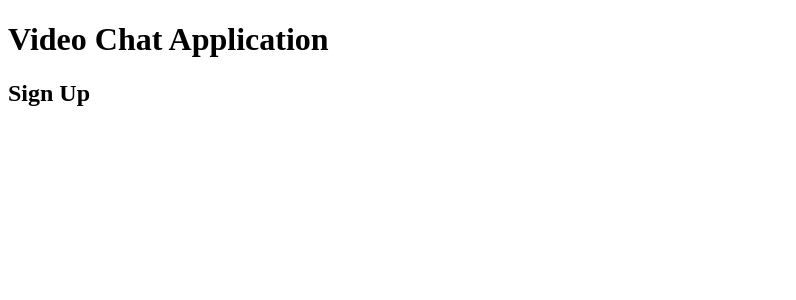
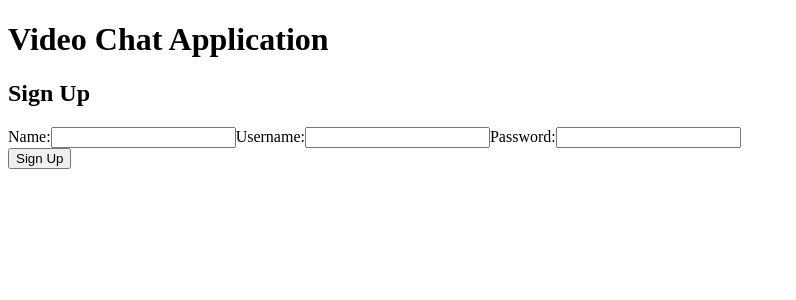
Before and after one commit to prashant-kiit/ai-video-interviewer, a Next.js app in the folder videochat-frontend-app/: page /signup in a window 1280 px wide. Shown: the top 300 px of the page, without its empty margins (0-796 px from the left). Built offline with nearby package versions, Linux system fonts and the light colour scheme.

Commit message:
feat: added sign up form

```diff
--- a/videochat-frontend-app/app/signup/page.tsx
+++ b/videochat-frontend-app/app/signup/page.tsx
@@ -1,3 +1,5 @@
+import SignUpForm from "../../modules/SignUp/SignUp.component"
+
 export default function SignUpPage() {
   return (
     <div>
@@ -6,6 +8,7 @@ export default function SignUpPage() {
         <h2>Sign Up</h2>
       </div>
       <div>
+        <SignUpForm />
       </div>
     </div>
   );
--- a/videochat-frontend-app/modules/SignIn/component.tsx
+++ b/videochat-frontend-app/modules/SignIn/SignIn.interface.tsx
@@ -1,6 +1,6 @@
 import Link from "next/link";
 
-export default function SignIn() {
+export default function SignInLink() {
   return (
     <div>
       <Link href="/signin">Sign In</Link>
--- a/videochat-frontend-app/modules/SignIn/handlers.ts
+++ /dev/null
@@ -1,5 +0,0 @@
-"use server"
-
-export const handleSignIn = async () => {
-  console.log('Sign In button clicked');
-};
--- /dev/null
+++ b/videochat-frontend-app/modules/SignUp/SignUp.component.tsx
@@ -0,0 +1,19 @@
+import Input from "../../shared/components/Input";
+import { signUpHandler } from "./signUp.handler";
+import Button from "../../shared/components/ServerButton";
+
+
+export default function SignUpForm() {
+  return (
+    <form action={signUpHandler}>
+      <div>
+        <Input label="Name" name="name" isRequired />
+        <Input label="Username" name="username" isRequired />
+        <Input label="Password" name="password" type="password" isRequired />
+      </div>
+      <div>
+        <Button type="submit" name="Sign Up"/>
+      </div>
+    </form>
+  );
+}
--- a/videochat-frontend-app/modules/SignUp/component.tsx
+++ b/videochat-frontend-app/modules/SignUp/SignUp.interface.tsx
@@ -1,6 +1,6 @@
 import Link from "next/link";
 
-export default function SignUp() {
+export default function SignUpLink() {
   return (
     <div>
       <Link href="/signup">Sign Up</Link>
--- /dev/null
+++ b/videochat-frontend-app/modules/SignUp/signUp.handler.ts
@@ -0,0 +1,9 @@
+"use server";
+
+export async function signUpHandler(formData: FormData) {
+  const name = formData.get("name");
+  const username = formData.get("username");
+  const password = formData.get("password");
+
+  console.log({ name, username, password });
+}
--- a/videochat-frontend-app/shared/components/Button.tsx
+++ b/videochat-frontend-app/shared/components/ClientButton.tsx
@@ -5,10 +5,7 @@ type ButtonProps = {
   handler: () => void;
 };
 
-export default function Button({
-  name,
-  handler,
-}: ButtonProps) {
+export default function Button({ name, handler }: ButtonProps) {
   return (
     <form action={handler}>
       <button type="submit">{name}</button>
--- /dev/null
+++ b/videochat-frontend-app/shared/components/Input.tsx
@@ -0,0 +1,22 @@
+"use client";
+
+type InputProps = {
+  label: string;
+  name: string;
+  type?: string;
+  isRequired: boolean;
+};
+
+export default function Input({
+  label,
+  name,
+  type = "text",
+  isRequired,
+}: InputProps) {
+  return (
+    <label>
+      {label}:
+      <input name={name} type={type} required={isRequired} />
+    </label>
+  );
+}
--- /dev/null
+++ b/videochat-frontend-app/shared/components/ServerButton.tsx
@@ -0,0 +1,10 @@
+type ButtonProps = {
+  type: "submit" | "reset" | "button" | undefined;
+  name: string;
+};
+
+export default function ServerButton({ type, name }: ButtonProps) {
+  return (
+      <button type={type}>{name}</button>
+  );
+}
```
Also changed, not shown: videochat-frontend-app/app/page.tsx (+4 -4 lines), videochat-frontend-app/modules/SignUp/handlers.ts (deleted, +0 -20 lines).
